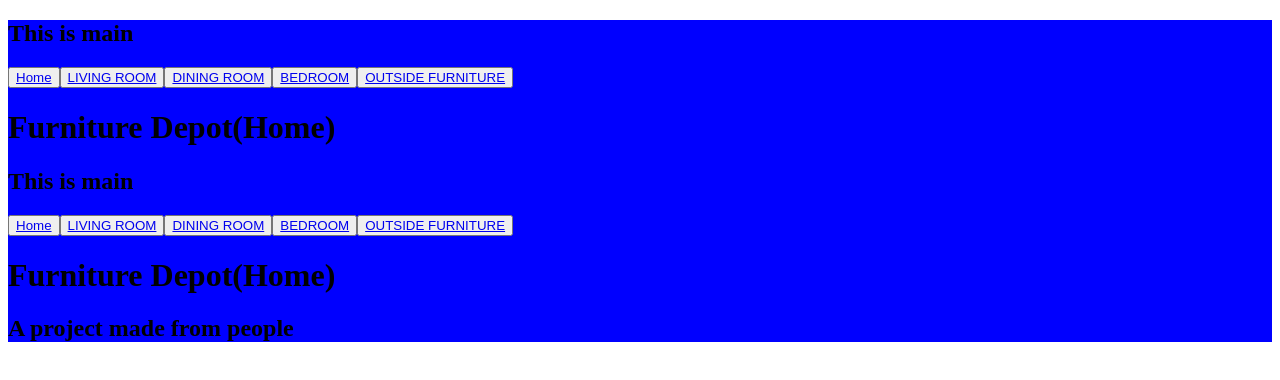
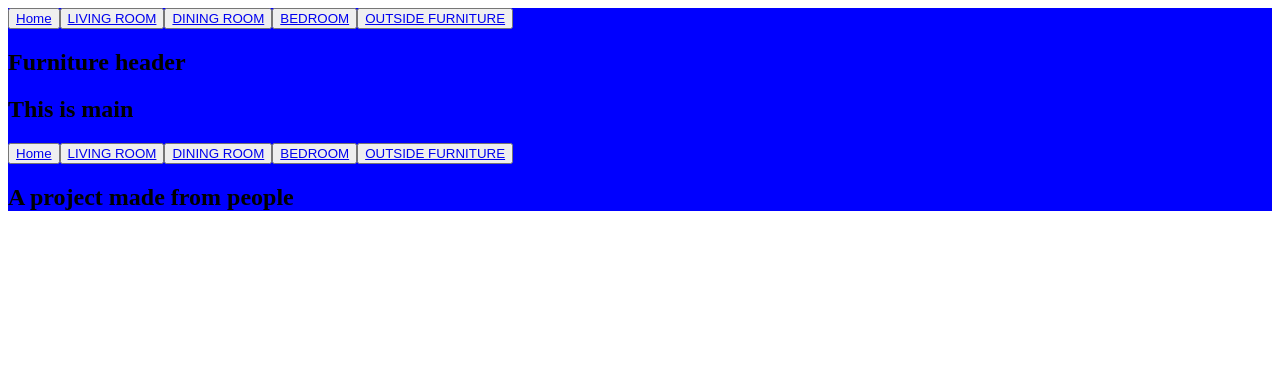
Before and after one commit to FurnitureDepot-P3/Furniture-Depot-Front-End, a React (Create React App) app in the folder furniture-depot/: page / in a window 1280 px wide. Shown: the top 380 px of the page. Built offline with nearby package versions, Linux system fonts and the light colour scheme.

Commit message:
Rendered header and footer

```diff
--- a/furniture-depot/src/App.js
+++ b/furniture-depot/src/App.js
@@ -1,5 +1,5 @@
 import './App.css'
-import Header from './components/Main'
+import Header from './components/Header'
 import Main from './components/Main'
 import Footer from './components/Footer'
 
@@ -8,10 +8,8 @@ function App() {
   return (
     <div className="App">
 
+      <Header />
 
-      <header className="App-header">
-      <Header />
-      </header>
 
 
         <Main />
@@ -21,8 +19,6 @@ function App() {
 
       <Footer />
 
-
-
     </div>
   );
 }
--- a/furniture-depot/src/components/Header.jsx
+++ b/furniture-depot/src/components/Header.jsx
@@ -1,4 +1,4 @@
-import React from 'react'
+// import React from 'react'
 import Nav from './Nav'
 
 export default function Header () {
--- a/furniture-depot/src/components/Main.jsx
+++ b/furniture-depot/src/components/Main.jsx
@@ -18,7 +18,7 @@ export default function Main () {
         <div>
             <Nav />
             <Routes>
-                <Route path="/" element={<Home />} />
+                {/* <Route path="/" element={<Home />} /> */}
                 <Route path ="/Dining" element={<Dining />} />
                 <Route path="/Living" element={<Living />} />
                 <Route path="/Bed" element={<Bed />} />
```
